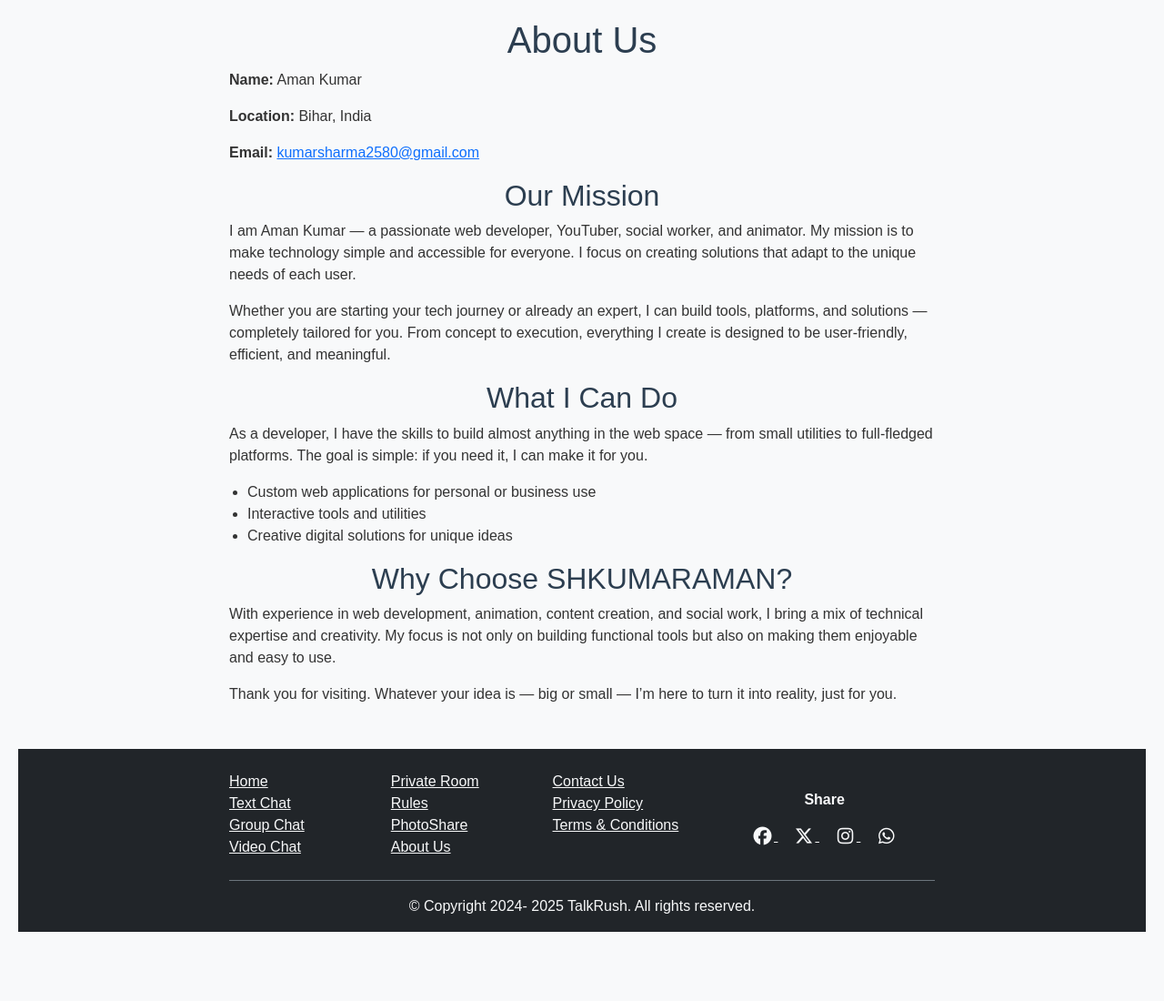
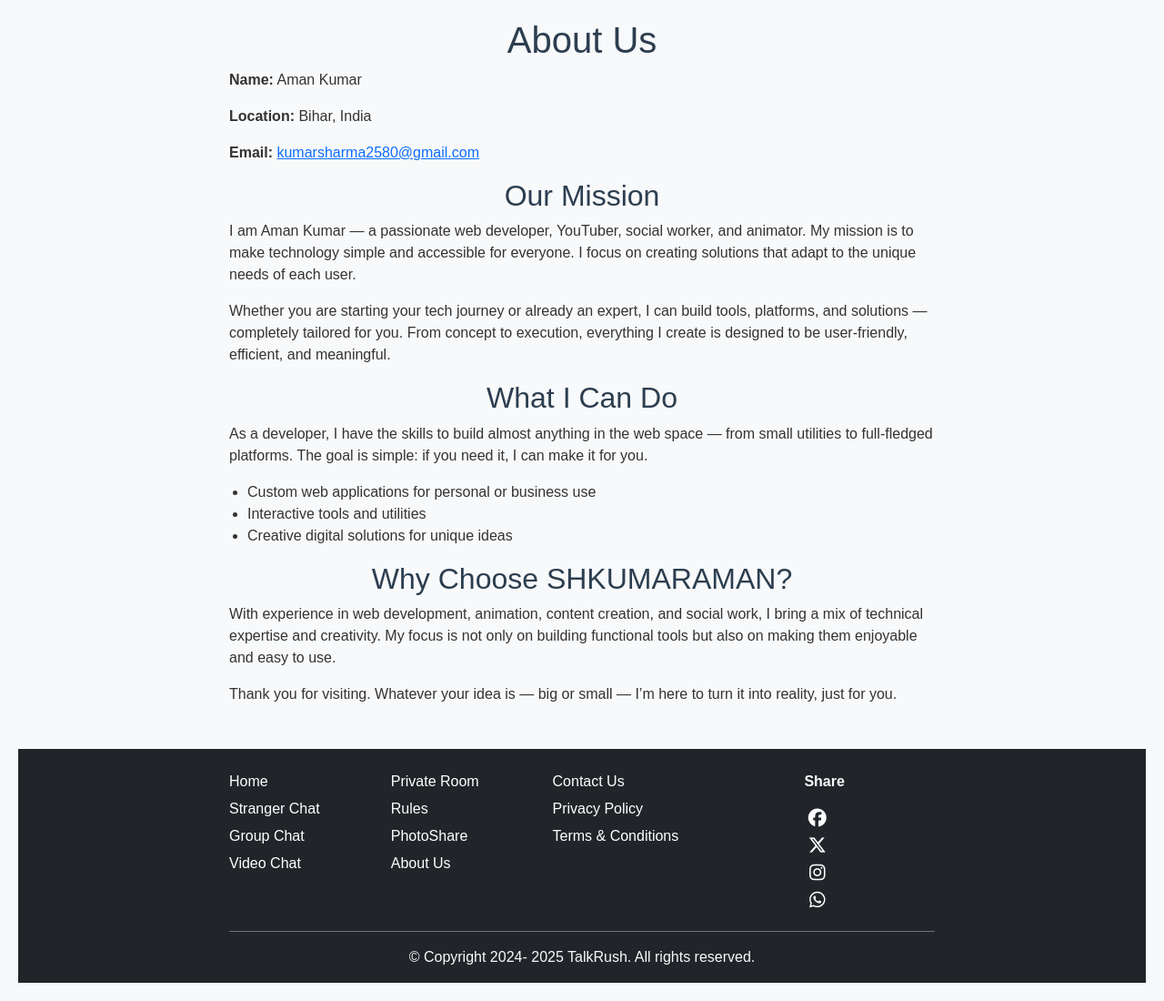
Before and after one commit to shkumaraman/shkumaraman.github.io, a Jekyll site: the page built from about.html, in a window 1280 px wide. Shown: the whole page at 91% size. Built offline with Jekyll 4.4.1, drawn with Linux system fonts in a browser that asks for light colours; before the commit the page ends 1044 px from its top, so only the background shows below that.

Commit message:
Update footer.html

```diff
--- a/_includes/footer.html
+++ b/_includes/footer.html
@@ -1,3 +1,17 @@
+<!-- Footer CSS -->
+<style>
+  .footer-link {
+    display: block;
+    color: #ffffff;
+    text-decoration: none;
+    margin-bottom: 6px;
+  }
+  .footer-link:hover {
+    text-decoration: underline;
+    color: #ddd;
+  }
+</style>
+
 <footer class="bg-dark text-light mt-5 pt-4 pb-3">
   <div class="container">
     <div class="row">
@@ -6,21 +20,21 @@
       <div class="col-md-8">
         <div class="row">
           <div class="col-6 col-md-4 mb-2">
-            <a href="/" class="d-block text-light">Home</a>
-            <a href="/chat/index.html" class="d-block text-light">Text Chat</a>
-            <a href="/chat/group.html" class="d-block text-light">Group Chat</a>
-            <a href="/chat/video.html" class="d-block text-light">Video Chat</a>
+            <a href="/" class="footer-link">Home</a>
+            <a href="/chat/index.html" class="footer-link">Stranger Chat</a>
+            <a href="/chat/group.html" class="footer-link">Group Chat</a>
+            <a href="/chat/video.html" class="footer-link">Video Chat</a>
           </div>
           <div class="col-6 col-md-4 mb-2">
-            <a href="/chat/private-room.html" class="d-block text-light">Private Room</a>
-            <a href="/rules.html" class="d-block text-light">Rules</a>
-            <a href="/photoshare.html" class="d-block text-light">PhotoShare</a>
-            <a href="/about.html" class="d-block text-light">About Us</a>
+            <a href="/chat/private-room.html" class="footer-link">Private Room</a>
+            <a href="/rules.html" class="footer-link">Rules</a>
+            <a href="/photoshare.html" class="footer-link">PhotoShare</a>
+            <a href="/about.html" class="footer-link">About Us</a>
           </div>
           <div class="col-6 col-md-4 mb-2">
-            <a href="/contact.html" class="d-block text-light">Contact Us</a>
-            <a href="/privacy-policy.html" class="d-block text-light">Privacy Policy</a>
-            <a href="/terms.html" class="d-block text-light">Terms & Conditions</a>
+            <a href="/contact.html" class="footer-link">Contact Us</a>
+            <a href="/privacy-policy.html" class="footer-link">Privacy Policy</a>
+            <a href="/terms.html" class="footer-link">Terms & Conditions</a>
           </div>
         </div>
       </div>
@@ -29,16 +43,16 @@
       <div class="col-md-4 d-flex flex-column align-items-center justify-content-center mb-3 mb-md-0">
         <p class="fw-bold">Share</p>
         <div>
-          <a href="https://www.facebook.com/sharer/sharer.php?u={{ site.url }}" target="_blank" class="text-light me-3">
+          <a href="https://www.facebook.com/sharer/sharer.php?u={{ site.url }}" target="_blank" class="footer-link me-3">
             <i class="fab fa-facebook fa-lg"></i>
           </a>
-          <a href="https://twitter.com/intent/tweet?url={{ site.url }}" target="_blank" class="text-light me-3">
+          <a href="https://twitter.com/intent/tweet?url={{ site.url }}" target="_blank" class="footer-link me-3">
             <i class="fab fa-x-twitter fa-lg"></i>
           </a>
-          <a href="https://www.instagram.com/?url={{ site.url }}" target="_blank" class="text-light me-3">
+          <a href="https://www.instagram.com/?url={{ site.url }}" target="_blank" class="footer-link me-3">
             <i class="fab fa-instagram fa-lg"></i>
           </a>
-          <a href="https://api.whatsapp.com/send?text={{ site.url }}" target="_blank" class="text-light">
+          <a href="https://api.whatsapp.com/send?text={{ site.url }}" target="_blank" class="footer-link">
             <i class="fab fa-whatsapp fa-lg"></i>
           </a>
         </div>
@@ -51,4 +65,4 @@
       <script>document.write(new Date().getFullYear())</script> TalkRush. All rights reserved.
     </div>
   </div>
-  </footer>
+</footer>
```
